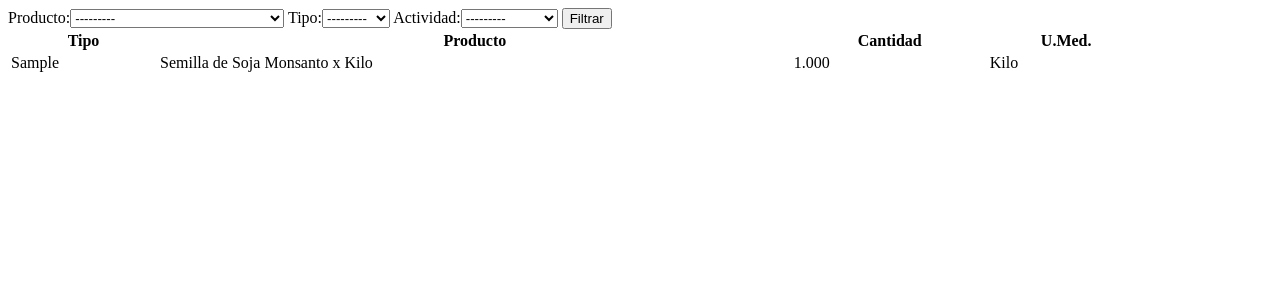
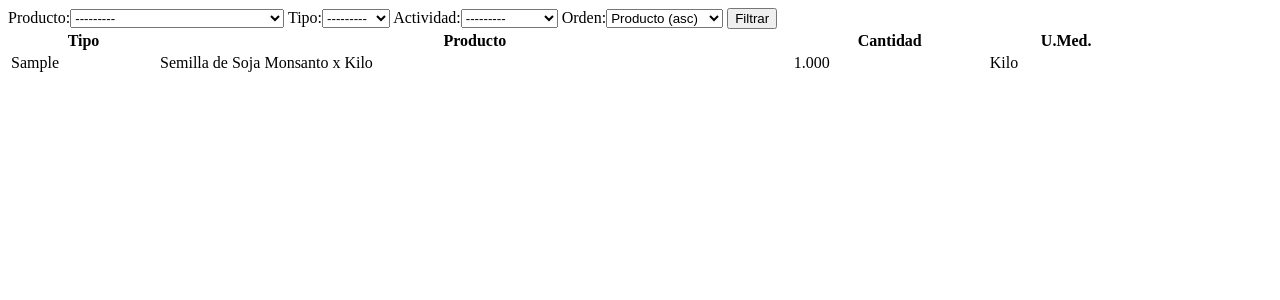
Before and after one commit to tecnicatura-villa-el-libertador/gringo, a Django app: page /mov_gral/ in a window 1280 px wide. Shown: the top 300 px of the page. Run offline with Django 3.2, Linux system fonts and the light colour scheme; data comes from the database, SQL or seed files in the repository; tables that the repository leaves empty hold one stand-in row (values such as "Sample post").

Commit message:
Filtrar con mov_gral con opciones de ordenamiento

```diff
--- a/gringo/urls.py
+++ b/gringo/urls.py
@@ -21,5 +21,6 @@ urlpatterns = [
 	path('stock/', views.stock),
 	path('campaña/', views.campaña),
 	path('mov_gral/', views.mov_gral),
+    path('mov_gral_2/', views.MovListView.as_view()),
     path('admin/', admin.site.urls),
 ]
--- a/stock/forms.py
+++ b/stock/forms.py
@@ -5,9 +5,17 @@ from .models import Movimiento
 
 
 class FilterForm(forms.ModelForm):
+    orden = forms.ChoiceField(choices=[
+        ('producto', 'Producto (asc)'),
+        ('-producto', 'Producto (desc)'),
+        ('tipo', 'Tipo (asc)'),
+        ('-tipo', 'Tipo (desc)'),
+         ('actividad', 'Actividad (asc)'),
+        ('-actividad', 'Actividad (desc)')
+    ])
     class Meta:
         model =  Movimiento
-        fields=  ('producto', 'tipo',  'actividad')
+        fields= ('producto', 'tipo',  'actividad', 'orden')
 
     def __init__(self, *args, **kwargs):
         super().__init__(*args, **kwargs)
--- a/stock/templates/stock/mov_gral.html
+++ b/stock/templates/stock/mov_gral.html
@@ -7,9 +7,8 @@
 
 
 <form action="/mov_gral/" method="get">
-
 	{{form}}
-	<input type="submit" value="Filtrar">
+	<input name="boton" type="submit" value="Filtrar">
 </form>
 
 
@@ -21,8 +20,7 @@
 	<th>U.Med.</th>
 </tr>
 
-
-{% for movimiento in tabla %}
+{% for movimiento in object_list %}
 <tr>
 	<td>{{movimiento.tipo}}</td>
 	<td>{{movimiento.producto}}</td>
@@ -31,7 +29,22 @@
 </tr>
 {% endfor %}
 
-
+	{# .... **Now the pagination section** .... #}
+    {% if is_paginated %}
+        <div class="pagination">
+            <span class="page-links">
+                {% if page_obj.has_previous %}
+                    <a href=".?page={{ page_obj.previous_page_number }}">previous</a>
+                {% endif %}
+                <span class="page-current">
+                    Page {{ page_obj.number }} of {{ page_obj.paginator.num_pages }}.
+                </span>
+                {% if page_obj.has_next %}
+                    <a href=".?page={{ page_obj.next_page_number }}">next</a>
+                {% endif %}
+            </span>
+        </div>
+    {% endif %}
 
 </table>
 
--- a/stock/views.py
+++ b/stock/views.py
@@ -8,53 +8,59 @@ from .forms import FilterForm
 
 # Create your views here.
 def stock(request):
-	tabla = {}
-	for p in Producto.objects.all():
-		# buscamos el movimiento inicial mas nuevo, o el primero que exista
-		inicial = p.movimiento_set.filter(
-			es_inicial=True
-		).order_by('-fecha').first() or p.movimiento_set.order_by('fecha').first()
+    tabla = {}
+    for p in Producto.objects.all():
+        # buscamos el movimiento inicial mas nuevo, o el primero que exista
+        inicial = p.movimiento_set.filter(
+            es_inicial=True
+        ).order_by('-fecha').first() or p.movimiento_set.order_by('fecha').first()
 
-		if not inicial:
-			# si no hay movimientos, el stock para este producto es 0
-			tabla[p] = 0
-			continue
+        if not inicial:
+            # si no hay movimientos, el stock para este producto es 0
+            tabla[p] = 0
+            continue
 
-		# filtramos todos los movimientos asociados al producto posteriores al inicial
-		contables = p.movimiento_set.filter(fecha__gte=inicial.fecha)
-		# sumamos  cantidades a partir del movimiento incial
-		total = contables.aggregate(total=Sum('cantidad'))['total']
-		tabla[p] = total
-	return render(request, 'stock/stock.html', {'tabla': tabla})
+        # filtramos todos los movimientos asociados al producto posteriores al inicial
+        contables = p.movimiento_set.filter(fecha__gte=inicial.fecha)
+        # sumamos  cantidades a partir del movimiento incial
+        total = contables.aggregate(total=Sum('cantidad'))['total']
+        tabla[p] = total
+    return render(request, 'stock/stock.html', {'tabla': tabla})
 
 def campaña(request):
-	tabla = {}
-	for cmp in Campaña.objects.all():
-		# Datos de la campaña...
-		# calcular cantidad*precio_peso, cantidad*precio_dolar
-		total = Movimiento.objects.filter(
-				actividad__campaña=cmp
-			).aggregate(total_pesos=Sum('precio_peso'),
-						total_dolares=Sum('precio_dolar'))
+    tabla = {}
+    for cmp in Campaña.objects.all():
+        # Datos de la campaña...
+        # calcular cantidad*precio_peso, cantidad*precio_dolar
+        total = Movimiento.objects.filter(
+                actividad__campaña=cmp
+            ).aggregate(total_pesos=Sum('precio_peso'),
+                        total_dolares=Sum('precio_dolar'))
 
 
-		tabla[cmp] = total
-	return render(request, 'stock/campaña.html', {'tabla': tabla})
+        tabla[cmp] = total
+    return render(request, 'stock/campaña.html', {'tabla': tabla})
 
 
 def mov_gral (request):
-	tabla  = Movimiento.objects.all()
-	if request.method == 'GET':
-		formfilter = FilterForm(request.GET)
-		if formfilter.is_valid():
-			for clave, valor in formfilter.cleaned_data.items():
-				if not valor:
-					continue
-				tabla  = tabla.filter(**{clave: valor})
+    tabla  = Movimiento.objects.all()
+    formfilter = FilterForm(request.GET)
+    if formfilter.is_valid():
+        orden = formfilter.cleaned_data.pop('orden')
+        for clave, valor in formfilter.cleaned_data.items(): #recorre las opciones de filtrado.
+            if not valor:   # filtra cada opcion seleccionada.
+                continue
+            tabla  = tabla.filter(**{clave: valor}) # Los ** convierten el dicc a un string con sus valores corresp.
+    if orden:
+        tabla = tabla.order_by(orden)
+    return render(request, 'stock/mov_gral.html', {'form': formfilter, 'object_list': tabla})
 
-	else:
-		formfilter = FilterForm()
-		#query   = Movimiento.objects.all().filter()
-		#querytp = CategoriaProducto.objects.all()
 
-	return render(request, 'stock/mov_gral.html', {'form': formfilter, 'tabla': tabla})
+from django.views.generic.list import ListView
+
+
+class MovListView(ListView):
+
+    model = Movimiento
+    paginate_by = 5  # if pagination is desired
+    template_name = 'stock/mov_gral.html'
```
